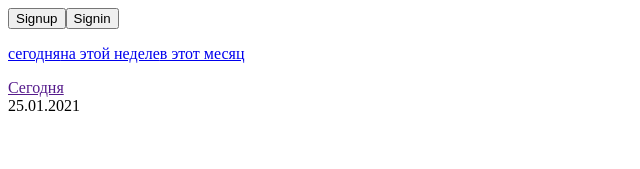
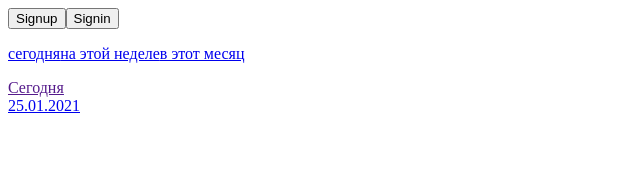
Before and after one commit to DenisSeroshtan/vue3-ts-test, a Vue app: page / in a window 1280 px wide. Shown: the top 169 px of the page, without its empty margins (0-640 px from the left). Built offline with nearby package versions, Linux system fonts and the light colour scheme; the HTML template or start-up script is replaced by a standard one.

Commit message:
showPost component

```diff
--- /dev/null
+++ b/src/PostViewer.vue
@@ -0,0 +1,31 @@
+<template>
+  <div>
+    {{ post.title }}
+  </div>
+</template>
+
+<script lang="ts">
+import {defineComponent} from 'vue'
+import {useStore} from './store';
+import {useRoute} from 'vue-router';
+
+export default defineComponent({
+
+  async setup() {
+    const store = useStore()
+    const route = useRoute()
+
+    const id = route.params.id as string
+
+    if (!store.getState().posts.loaded) {
+      await store.fetchPosts()
+    }
+    const post = store.getState().posts.all[id]
+
+
+    return {
+      post
+    }
+  }
+})
+</script>
--- /dev/null
+++ b/src/ShowPost.vue
@@ -0,0 +1,23 @@
+<template>
+  <Suspense>
+    <template #default>
+      <PostViewer></PostViewer>
+    </template>
+    <template #fallback>
+      <Progress></Progress>
+    </template>
+  </Suspense>
+</template>
+
+<script lang="ts">
+import {defineComponent} from 'vue'
+import PostViewer from "./PostViewer.vue";
+import Progress from "./Progress.vue";
+
+export default defineComponent({
+  components: {
+    PostViewer,
+    Progress
+  }
+})
+</script>
--- a/src/TimelinePost.vue
+++ b/src/TimelinePost.vue
@@ -1,10 +1,10 @@
 <template>
-  <div data-test="post" class="panel-block">
+  <router-link :to="to" data-test="post" class="panel-block">
     <div>
-      <a href="">{{post.title}}</a>
-      <div>{{post.created.format('DD.MM.YYYY')}}</div>
+      <a href="">{{ post.title }}</a>
+      <div>{{ post.created.format('DD.MM.YYYY') }}</div>
     </div>
-  </div>
+  </router-link>
 </template>
 
 <script lang="ts">
@@ -18,5 +18,10 @@ export default defineComponent({
       required: true,
     }
   },
+  setup(props) {
+    return {
+      to: `/posts/${props.post.id}`
+    }
+  }
 })
 </script>
--- a/src/router.ts
+++ b/src/router.ts
@@ -1,6 +1,8 @@
 import {createRouter, createWebHistory} from "vue-router";
 import Home from './Home.vue'
 import NewPost from './NewPost.vue'
+import {store} from './store'
+import ShowPost from "./ShowPost.vue";
 
 export const router = createRouter({
     history: createWebHistory(),
@@ -11,9 +13,25 @@ export const router = createRouter({
             path: '/'
         },
         {
+            component: ShowPost,
+            name: 'ShowPost',
+            path: '/posts/:id'
+        },
+        {
             component: NewPost,
             name: 'NewPost',
-            path: '/posts/new'
+            path: '/posts/new',
+            meta: {
+                requiredAuth: true,
+            }
         },
     ]
 })
+
+router.beforeEach((to, from, next) => {
+    if (to.meta.requiredAuth && !store.getState().authors.currentUserId) {
+        next({name: 'Home'})
+    } else {
+        next()
+    }
+})
--- a/src/store.ts
+++ b/src/store.ts
@@ -77,7 +77,7 @@ class Store {
     }
 }
 
-const store = new Store(initialState())
+export const store = new Store(initialState())
 store.getState()
 
 export const provideStore = ():void => provide('store', store)
```
